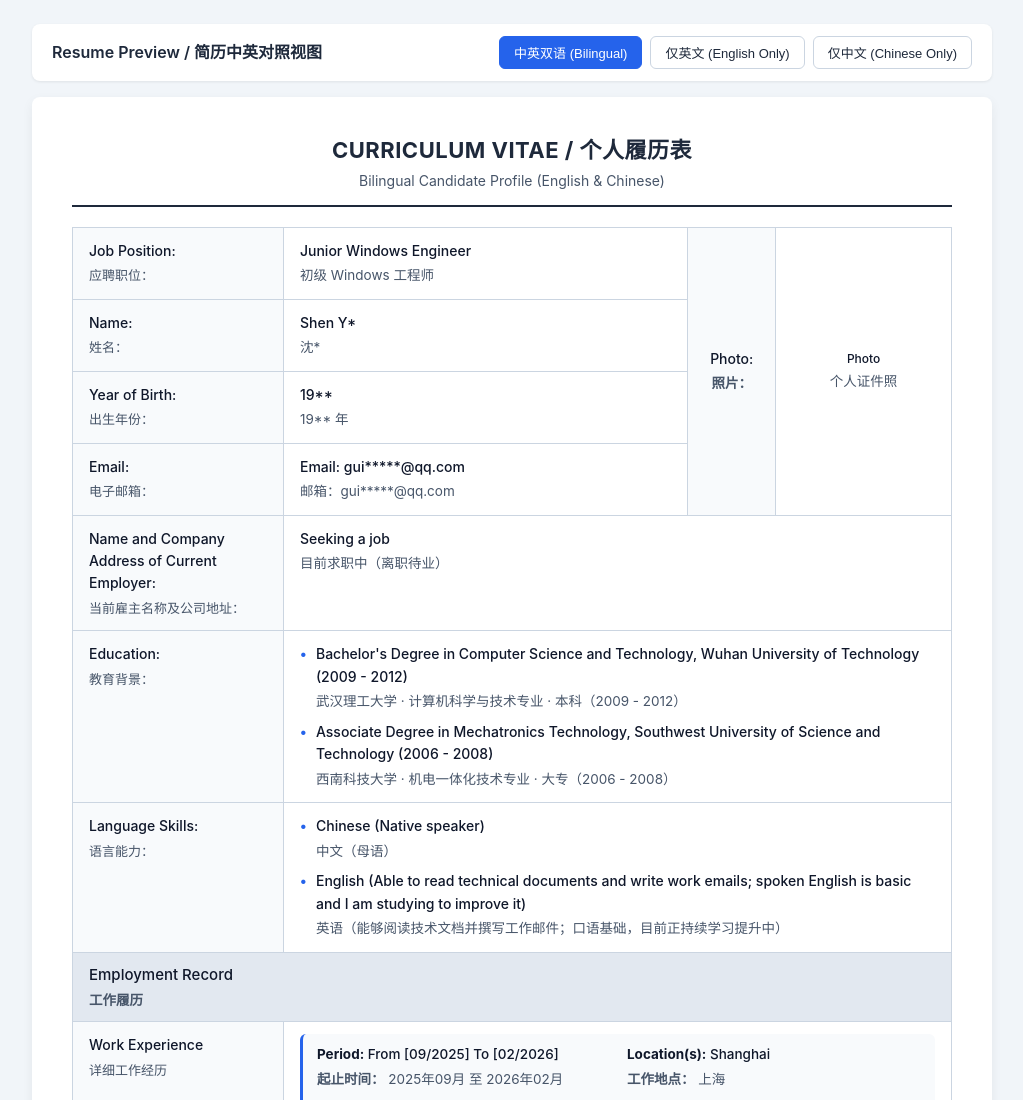
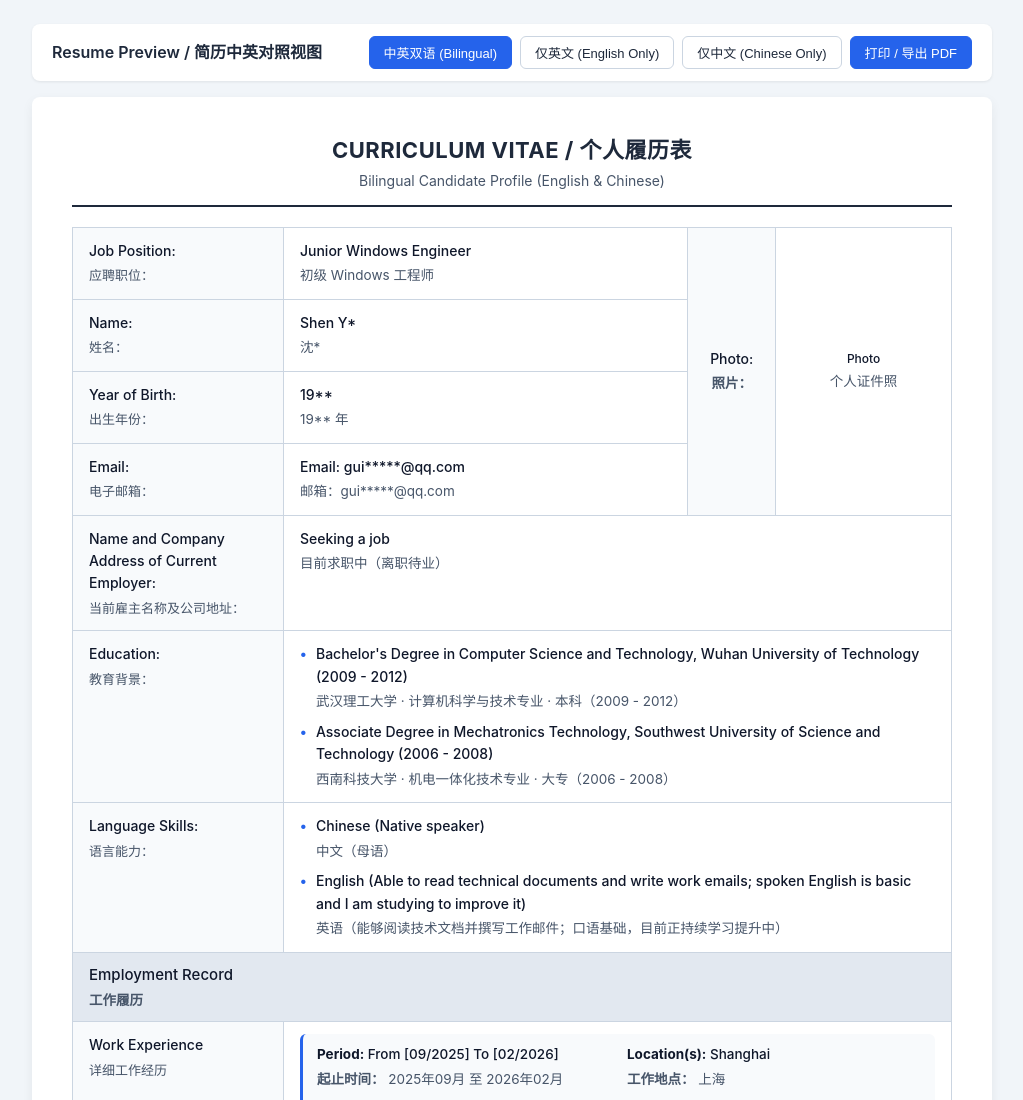
Before and after one commit to guiren88/cv, a plain HTML site: page index.html in a window 1280 px wide. Shown: the top 1100 px of the page, without its empty margins (128-1151 px from the left). Drawn offline with Linux system fonts and the light colour scheme.

Commit message:
Restore print / export PDF button

```diff
--- a/index.html
+++ b/index.html
@@ -281,6 +281,7 @@
       <button class="btn active" onclick="setLang('both', this)">中英双语 (Bilingual)</button>
       <button class="btn" onclick="setLang('en', this)">仅英文 (English Only)</button>
       <button class="btn" onclick="setLang('zh', this)">仅中文 (Chinese Only)</button>
+        <button class="btn btn-primary" onclick="window.print()">打印 / 导出 PDF</button>
     </div>
   </div>
 
```
